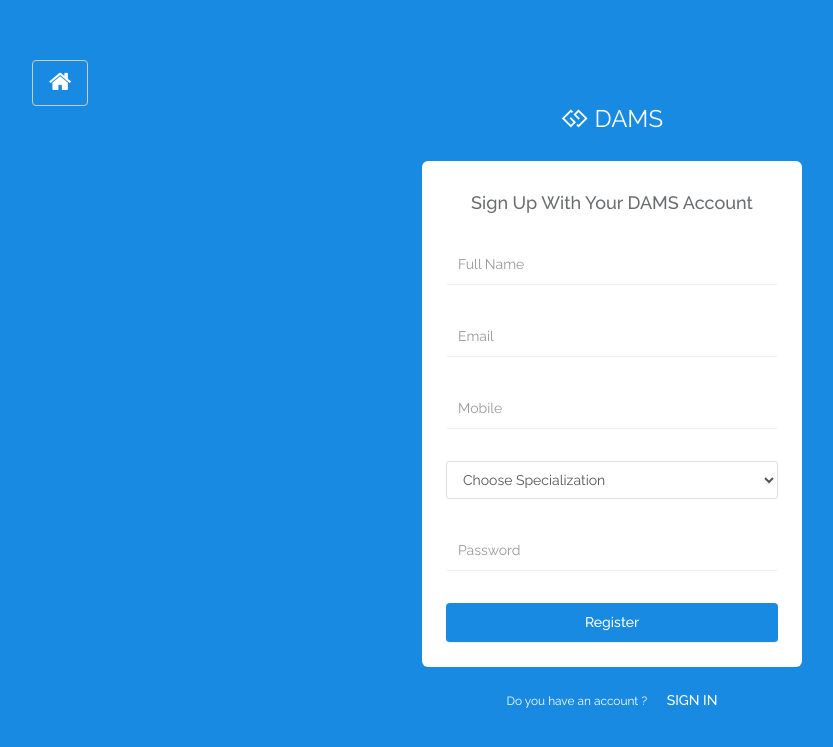
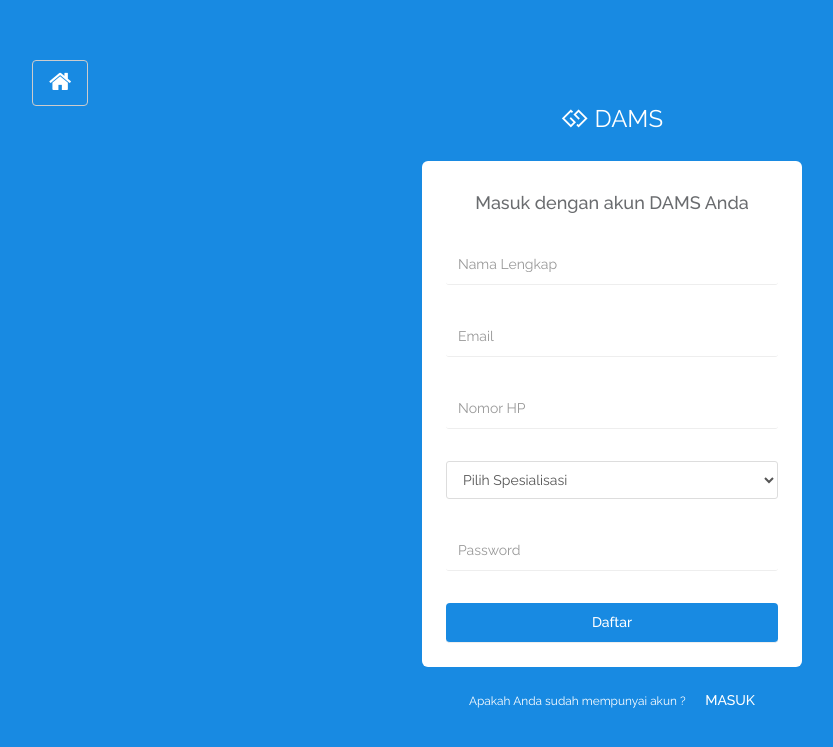
Before and after one commit to anastasyawlf/on-clinic, a PHP site: page /doctor/signup.php in a window 1280 px wide. Shown: the top 747 px of the page, without its empty margins (28-861 px from the left). Run offline with PHP 8.4, Linux system fonts and the light colour scheme; data that the repository does not hold is empty.

Commit message:
Terjemah sign-up

```diff
--- a/doctor/signup.php
+++ b/doctor/signup.php
@@ -73,21 +73,21 @@ echo "<script>alert('Email-id already exist. Please try again');</script>";
 
 		</div><!-- logo -->
 		<div class="simple-page-form animated flipInY" id="login-form">
-	<h4 class="form-title m-b-xl text-center">Sign Up With Your DAMS Account</h4>
+	<h4 class="form-title m-b-xl text-center">Masuk dengan akun DAMS Anda</h4>
 	<form action="" method="post">
 		<div class="form-group">
-			<input id="fname" type="text" class="form-control" placeholder="Full Name" name="fname" required="true">
+			<input id="fname" type="text" class="form-control" placeholder="Nama Lengkap" name="fname" required="true">
 		</div>
 
 		<div class="form-group">
 			<input id="email" type="email" class="form-control" placeholder="Email" name="email" required="true">
 		</div>
 		<div class="form-group">
-			<input id="mobno" type="text" class="form-control" placeholder="Mobile" name="mobno" maxlength="10" pattern="[0-9]+" required="true">
+			<input id="mobno" type="text" class="form-control" placeholder="Nomor HP" name="mobno" maxlength="10" pattern="[0-9]+" required="true">
 		</div>
 		<div class="form-group">
 			<select class="form-control" name="specializationid">
-				<option value="">Choose Specialization</option>
+				<option value="">Pilih Spesialisasi</option>
 				<?php
 $sql1="SELECT * from tblspecialization";
 $query1 = $dbh -> prepare($sql1);
@@ -108,14 +108,14 @@ foreach($results1 as $row1)
 			<input id="password" type="password" class="form-control" placeholder="Password" name="password" required="true">
 		</div>
 
-		<input type="submit" class="btn btn-primary" value="Register" name="submit">
+		<input type="submit" class="btn btn-primary" value="Daftar" name="submit">
 	</form>
 </div><!-- #login-form -->
 
 <div class="simple-page-footer">
 	<p>
-		<small>Do you have an account ?</small>
-		<a href="login.php">SIGN IN</a>
+		<small>Apakah Anda sudah mempunyai akun ?</small>
+		<a href="login.php">MASUK</a>
 	</p>
 </div>
 
```
